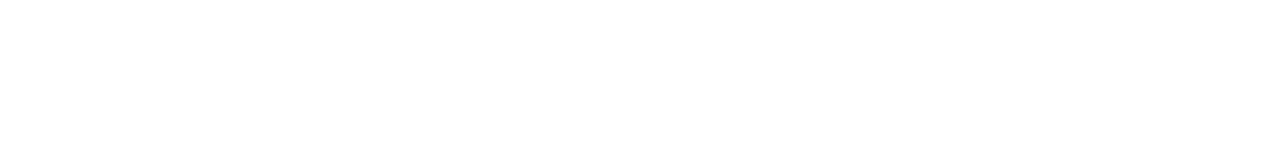
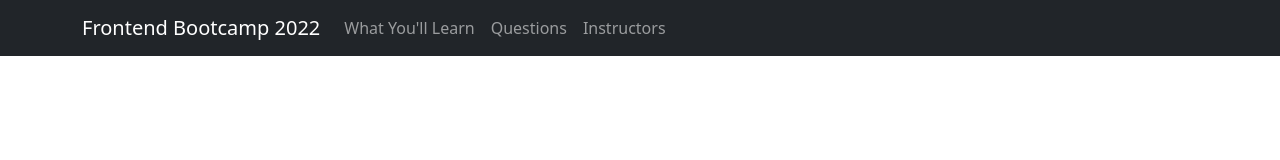
Before and after one commit to dgonzo715/___.BOOTSTRAP-WEBSITE-MAIN, a plain HTML site: page index.html in a window 1280 px wide. Drawn offline with nearby package versions, Linux system fonts and the light colour scheme.

Commit message:
Added navbar, container, ul, li and anchor tags

```diff
--- a/index.html
+++ b/index.html
@@ -9,6 +9,26 @@
     <title>Frontend Bootcamp 2022</title>
 </head>
 <body>
+    <nav class="navbar navbar-expand-lg bg-dark navbar-dark">
+        <div class="container">
+            <a href="#" class="navbar-brand">Frontend Bootcamp 2022</a>
 
+            <div class="collapse navbar-collapse">
+                <ul class="navbar-nav">
+                    <li class="nav-item">
+                        <a href="#learn" class="nav-link">What You'll Learn</a>
+                    </li>
+                    <li class="nav-item">
+                        <a href="#questions" class="nav-link">Questions</a>
+                    </li>
+                    <li class="nav-item">
+                        <a href="#instructors" class="nav-link">Instructors</a>
+                    </li>
+                </ul>
+            </div>
+        </div>
+    </nav>
+
+    <script src="https://cdn.jsdelivr.net/npm/bootstrap@5.1.3/dist/js/bootstrap.bundle.min.js" integrity="sha384-ka7Sk0Gln4gmtz2MlQnikT1wXgYsOg+OMhuP+IlRH9sENBO0LRn5q+8nbTov4+1p" crossorigin="anonymous"></script>
 </body>
 </html>
```
